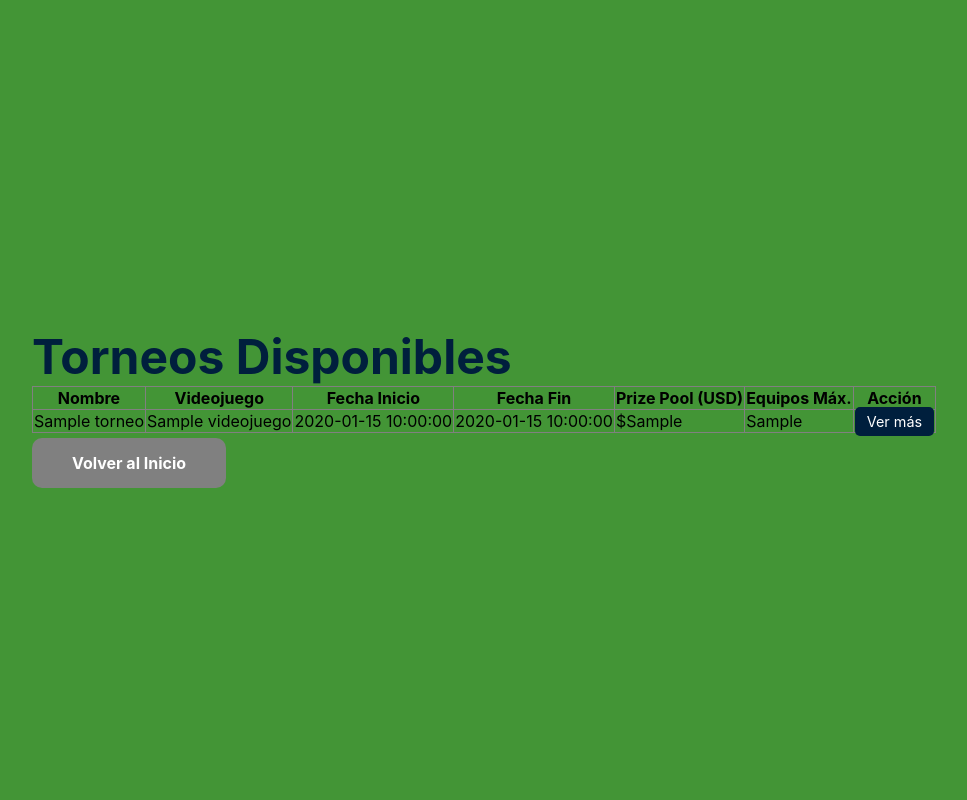
After one commit to ilSktty/IIC2413-Tarea1, a Flask app: page /torneos in a window 1280 px wide. The commit adds this page. Shown: the whole page, without its empty margins (156-1123 px from the left). Run offline with Flask 3, Linux system fonts and the light colour scheme; a database or web service that is not in the repository returns one stand-in record (values such as "Sample title"); some libraries are stand-ins or nearby versions.

Commit message:
Torneo.html tablas

```diff
--- a/app/app.py
+++ b/app/app.py
@@ -21,18 +21,21 @@ def get_db_connection():
 # --------------------------
 # PÁGINA DE TORNEOS - lista de tornes
 # --------------------------
+
 @app.route('/')
+def home():
+    return render_template('pagina_inicio.html')
+
+@app.route('/torneos')
 def index():
     conn = get_db_connection()
     cur = conn.cursor()
-    # CONSULTA SQL EXPLÍCITA: Traer los torneos que insertamos en data.sql ordnados por fecha de inicio.
-    cur.execute('SELECT nombre, videojuego, prize_pool_usd, id_torneo, fecha_inicio, fecha_fin FROM Torneos ORDER BY fecha_inicio;')
+    cur.execute("SELECT id_torneo, nombre, videojuego, fecha_inicio, fecha_fin, prize_pool_usd, max_equipos FROM Torneos;")
     lista_torneos = cur.fetchall()
     cur.close()
     conn.close()
     # Enviamos los datos al HTML
-    return render_template('Torneo.html', torneos=lista_torneos)
-
+    return render_template('torneos.html', torneos=lista_torneos)
 
 # --------------------------
 #DETALLES DE UN TORNEO:
@@ -131,7 +134,7 @@ def detalle_torneo(id_torneo):
 
     # Pasamos todas las variables al template para que las renderice
     return render_template(
-        'torneo_detalle.html',
+        'detalles_torneo.html',
         torneo=torneo,
         id_torneo=id_torneo,
         tabla_posiciones=tabla_posiciones,
--- a/app/static/diseno.css
+++ b/app/static/diseno.css
@@ -25,13 +25,16 @@ header p {
     font-size: 1.2rem;
     margin-top: 10px;}
 
-/* BOTONES */
+/* BOTONES INICIO*/
 /* Contenedor */
 .menu-botones {
     display: flex;
-    flex-direction: column;
+    flex-direction: row; /* Cambiado de column a row para alineación horizontal */
     gap: 15px;
-    align-items: center;}
+    justify-content: center; /* Centra los botones horizontalmente */
+    flex-wrap: wrap;       /* Si no caben todos en una línea, saltan a la siguiente */
+    align-items: center;
+}
 
 /* Diseño de cada boton */
 .btn-menu {
@@ -50,3 +53,17 @@ header p {
     background-color: #b5054e;
     transform: scale(1.05);
 }
+
+/*BOTÓN "Ver más" */
+.btn-ver-mas {
+    text-decoration: none;
+    background-color: #001F3D;
+    color: white;
+    padding:6px 12px;
+    border-radius: 5px;
+    font-size: 0.9rem;
+}
+
+.btn-ver-mas:hover {
+    background-color: #b5054e;
+}
--- a/app/templates/Torneo.html
+++ b/app/templates/pagina_inicio.html
@@ -14,11 +14,11 @@
                 <p>Seleccione una opción:</p>
             </header>
 
-            <nav class="menu-botones"></nav>
+            <nav class="menu-botones">
                 <a href="/torneos" class="btn-menu">Torneos</a>
                 <a href="/buscador" class="btn-menu">Buscador</a>
                 <a href="/estadisticas" class="btn-menu">Stats de torneos</a>
-                <a href="/sponsor" class="btn-menu">Sponsor</a>
+                <a href="/sponsors" class="btn-menu">Sponsors</a>
                 <a href="/inscripcion" class="btn-menu">Inscripción</a>
             </nav>
         </div>
--- /dev/null
+++ b/app/templates/torneos.html
@@ -0,0 +1,43 @@
+<!doctype html>
+<html>
+<head>
+    <link rel="stylesheet" href="{{ url_for('static', filename='diseno.css') }}">
+    <title>Lista de Torneos</title>
+</head>
+<body>
+    <div class="contenedor-principal">
+        <h1>Torneos Disponibles</h1>
+
+        <table border="1" style="width:100%; border-collapse: collapse; margin-bottom: 20px;">
+            <thead>
+                <tr>
+                    <th>Nombre</th>
+                    <th>Videojuego</th>
+                    <th>Fecha Inicio</th>
+                    <th>Fecha Fin</th>
+                    <th>Prize Pool (USD)</th>
+                    <th>Equipos Máx.</th>
+                    <th>Acción</th>
+                </tr>
+            </thead>
+            <tbody>
+                {% for t in torneos %}
+                <tr>
+                    <td>{{ t[1] }}</td>
+                    <td>{{ t[2] }}</td>
+                    <td>{{ t[3] }}</td>
+                    <td>{{ t[4] }}</td>
+                    <td>${{ t[5] }}</td>
+                    <td>{{ t[6] }}</td>
+                    <td>
+                        <a href="/torneo/{{ t[0] }}" class="btn-ver-mas">Ver más</a>
+                    </td>
+                </tr>
+                {% endfor %}
+            </tbody>
+        </table>
+
+        <a href="/" class="btn-menu" style="background-color: grey;">Volver al Inicio</a>
+    </div>
+</body>
+</html>
```
Also changed, not shown: app/templates/detalles_torneo.html (added, +40 -0 lines).
